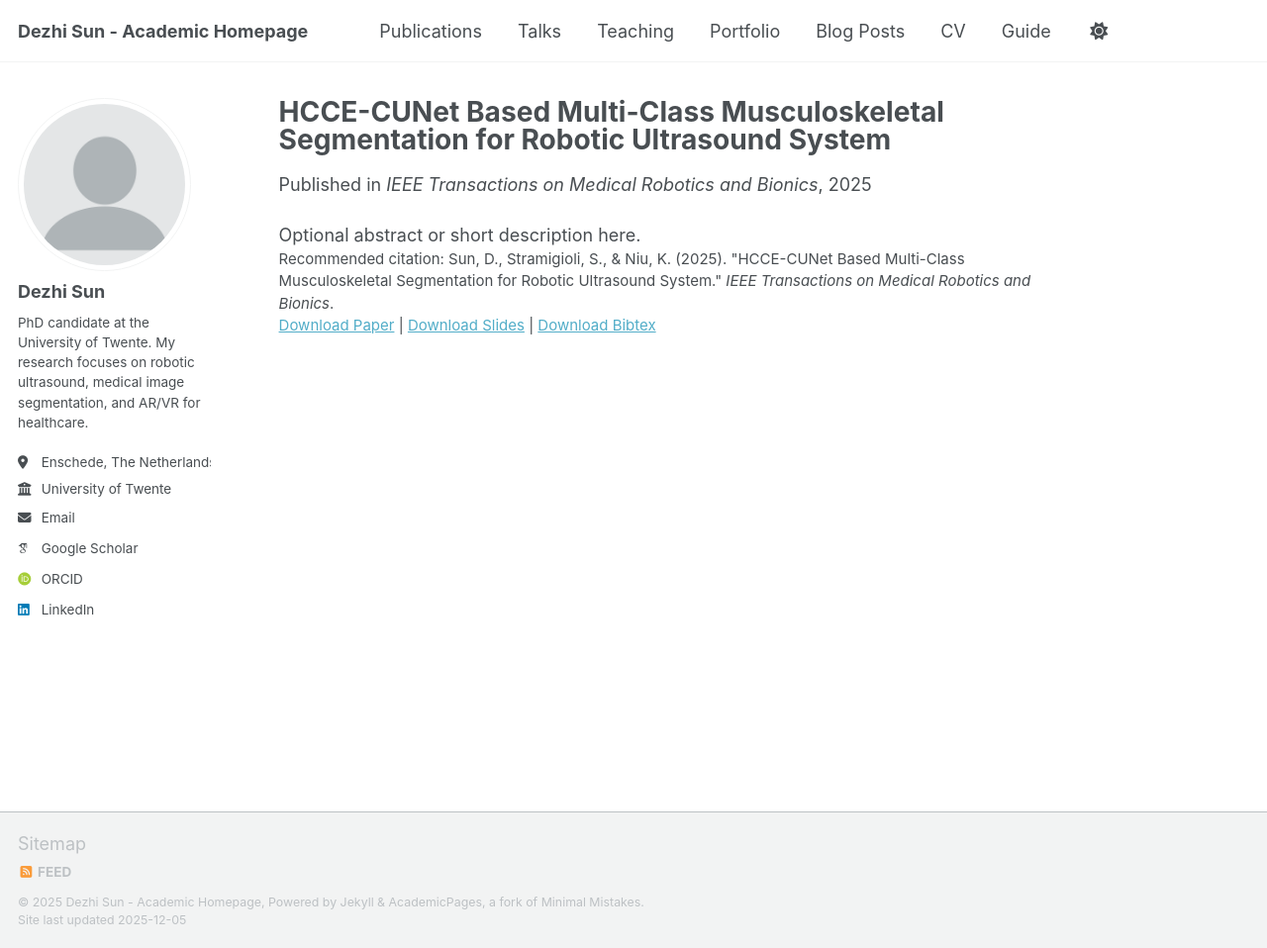
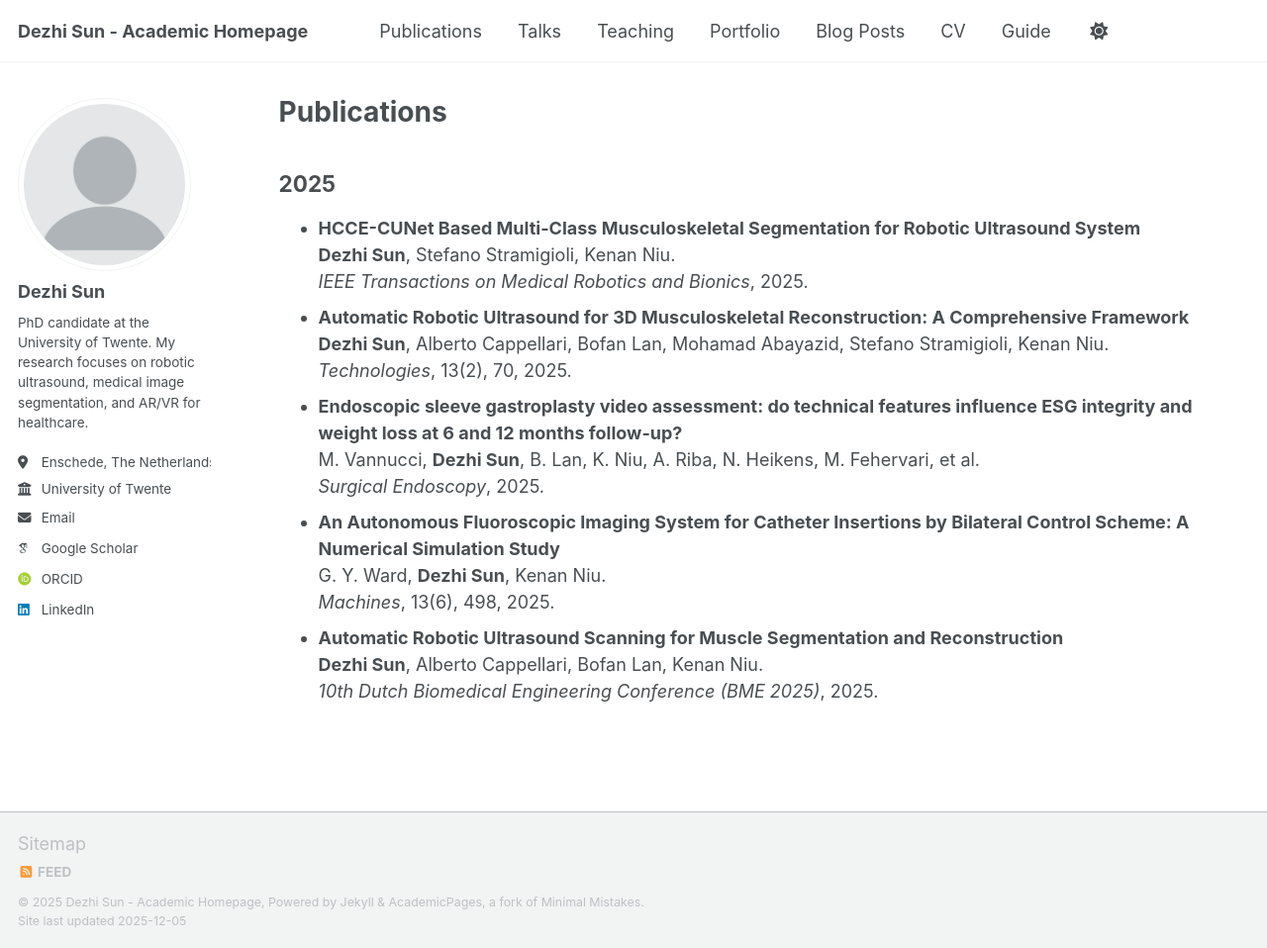
Before and after one commit to Jacksundezhi/Jacksundezhi.github.io, a Jekyll site: the page built from _pages/publications.html, in a window 1280 px wide and 958 px high. Shown: the whole window at 99% size. Built offline with Jekyll 4.4.1, drawn with Linux system fonts in a browser that asks for light colours; some web fonts are replaced; a script bundle is joined from its source files by our own code; library files that are not in the unit come from our copies.

Commit message:
Update publications page with new entries

```diff
--- a/_pages/publications.html
+++ b/_pages/publications.html
@@ -1,15 +1,40 @@
 ---
-title: "HCCE-CUNet Based Multi-Class Musculoskeletal Segmentation for Robotic Ultrasound System"
-collection: publications
-category: manuscripts
-permalink: /publication/2025-11-01-hcce-cunet-tmrb
-excerpt: "Multi-class musculoskeletal segmentation for robotic ultrasound."
-date: 2025-11-01
-venue: "IEEE Transactions on Medical Robotics and Bionics"
-paperurl: ""
-slidesurl: ""
-bibtexurl: ""
-citation: "Sun, D., Stramigioli, S., & Niu, K. (2025). &quot;HCCE-CUNet Based Multi-Class Musculoskeletal Segmentation for Robotic Ultrasound System.&quot; <i>IEEE Transactions on Medical Robotics and Bionics</i>."
+layout: archive
+title: "Publications"
+permalink: /publications/
+author_profile: true
 ---
 
-Optional abstract or short description here.
+<h2>2025</h2>
+
+<ul>
+  <li>
+    <strong>HCCE-CUNet Based Multi-Class Musculoskeletal Segmentation for Robotic Ultrasound System</strong><br>
+    <strong>Dezhi Sun</strong>, Stefano Stramigioli, Kenan Niu.<br>
+    <em>IEEE Transactions on Medical Robotics and Bionics</em>, 2025.
+  </li>
+
+  <li>
+    <strong>Automatic Robotic Ultrasound for 3D Musculoskeletal Reconstruction: A Comprehensive Framework</strong><br>
+    <strong>Dezhi Sun</strong>, Alberto Cappellari, Bofan Lan, Mohamad Abayazid, Stefano Stramigioli, Kenan Niu.<br>
+    <em>Technologies</em>, 13(2), 70, 2025.
+  </li>
+
+  <li>
+    <strong>Endoscopic sleeve gastroplasty video assessment: do technical features influence ESG integrity and weight loss at 6 and 12 months follow-up?</strong><br>
+    M. Vannucci, <strong>Dezhi Sun</strong>, B. Lan, K. Niu, A. Riba, N. Heikens, M. Fehervari, et al.<br>
+    <em>Surgical Endoscopy</em>, 2025.
+  </li>
+
+  <li>
+    <strong>An Autonomous Fluoroscopic Imaging System for Catheter Insertions by Bilateral Control Scheme: A Numerical Simulation Study</strong><br>
+    G. Y. Ward, <strong>Dezhi Sun</strong>, Kenan Niu.<br>
+    <em>Machines</em>, 13(6), 498, 2025.
+  </li>
+
+  <li>
+    <strong>Automatic Robotic Ultrasound Scanning for Muscle Segmentation and Reconstruction</strong><br>
+    <strong>Dezhi Sun</strong>, Alberto Cappellari, Bofan Lan, Kenan Niu.<br>
+    <em>10th Dutch Biomedical Engineering Conference (BME 2025)</em>, 2025.
+  </li>
+</ul>
```
